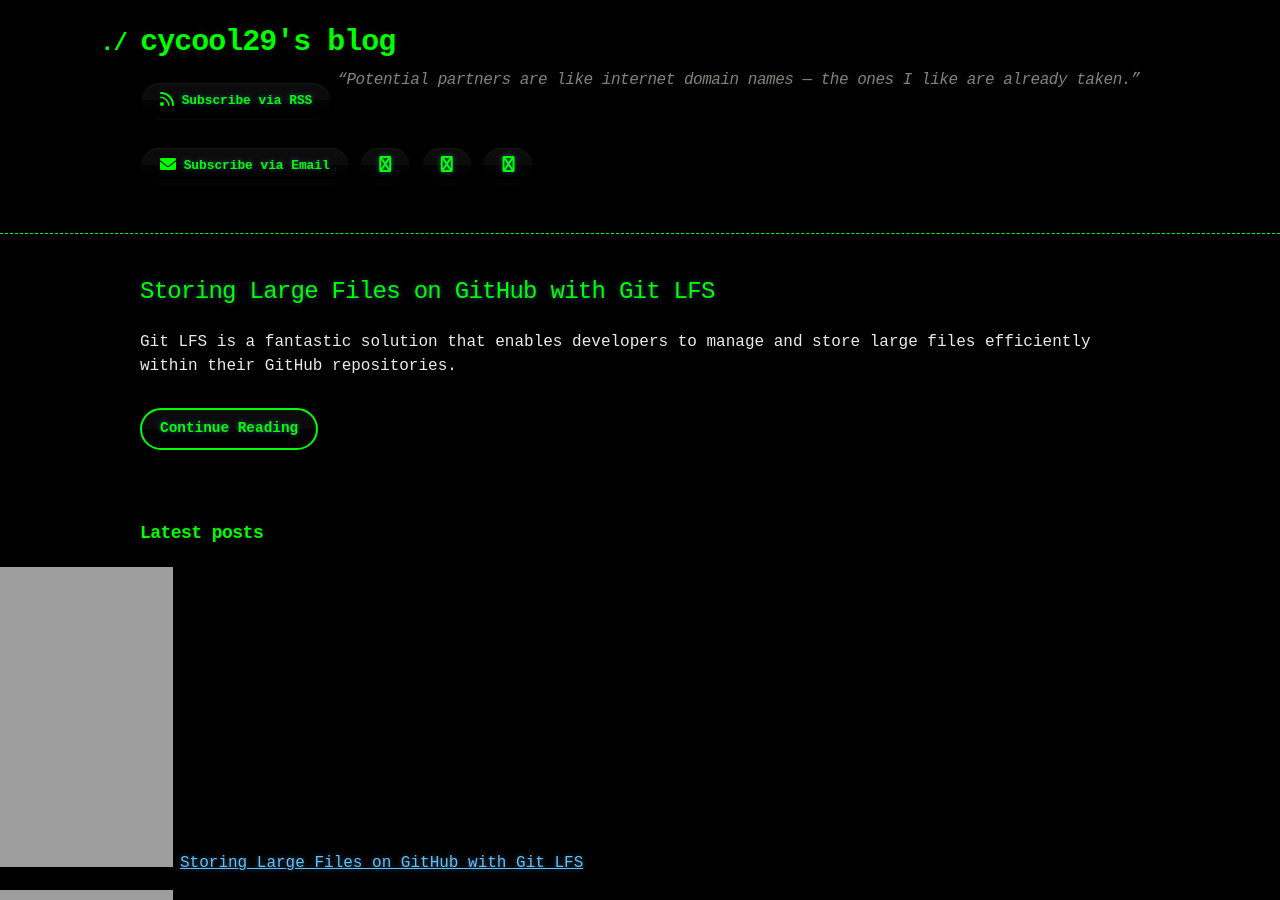
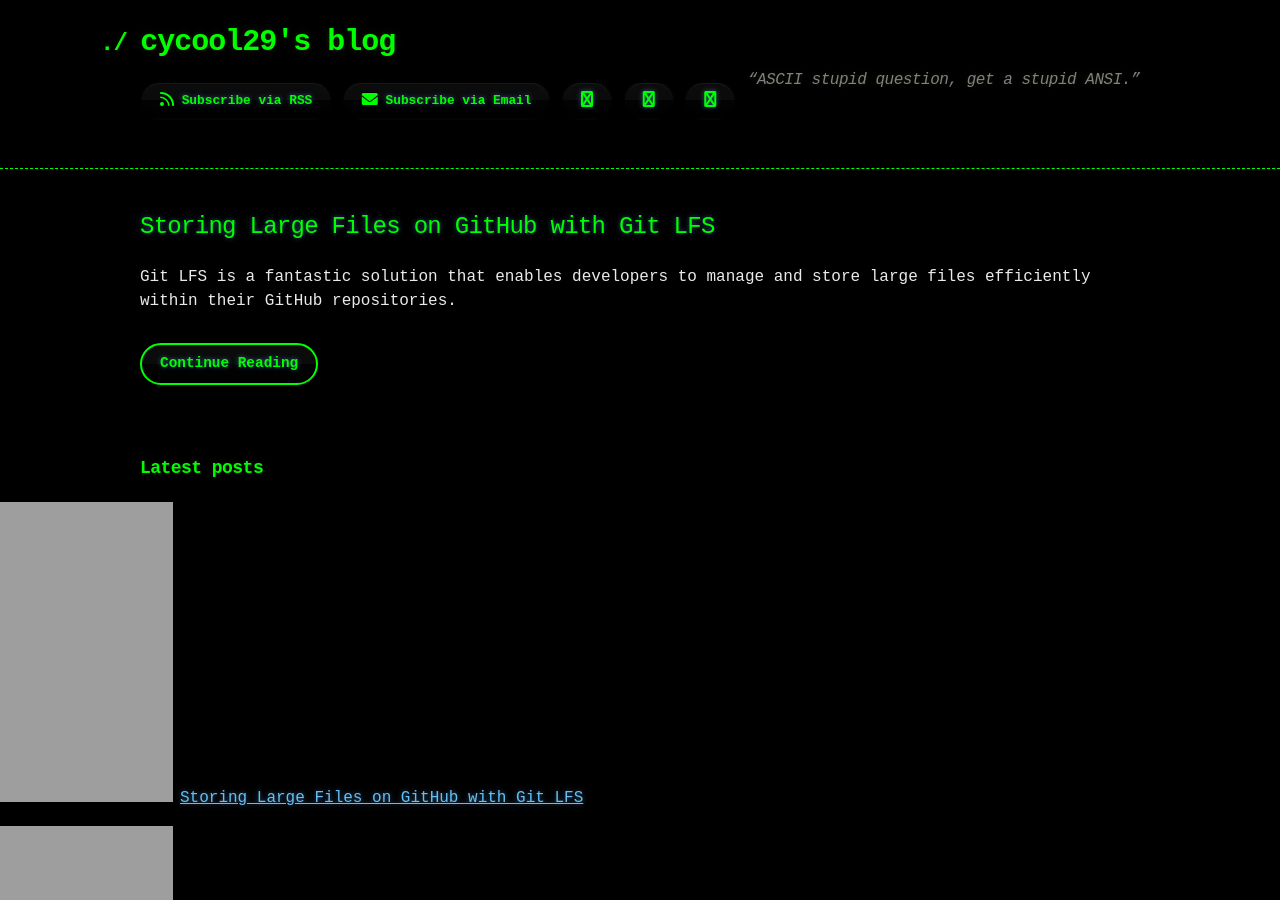
Before and after one commit to cycool29/cycool29.github.io, a Jekyll site: the page built from index.md, in a window 1280 px wide and 900 px high. Built offline with Jekyll 4.4.1, drawn with Linux system fonts in a browser that asks for light colours; a style sheet for code colours, icons or effects is not loaded.

Commit message:
Update quotes

```diff
--- a/_config.yml
+++ b/_config.yml
@@ -1,5 +1,5 @@
 title: cycool29's blog
-description: "“Potential partners are like internet domain names — the ones I like are already taken.” "
+description: "“ASCII stupid question, get a stupid ANSI.” "
 bio: A high school student. Intermediate in Python, Git, Bash. Learning JavaScript. He/Him. "
 author: cycool29
 url: https://cycool29.github.io
```
